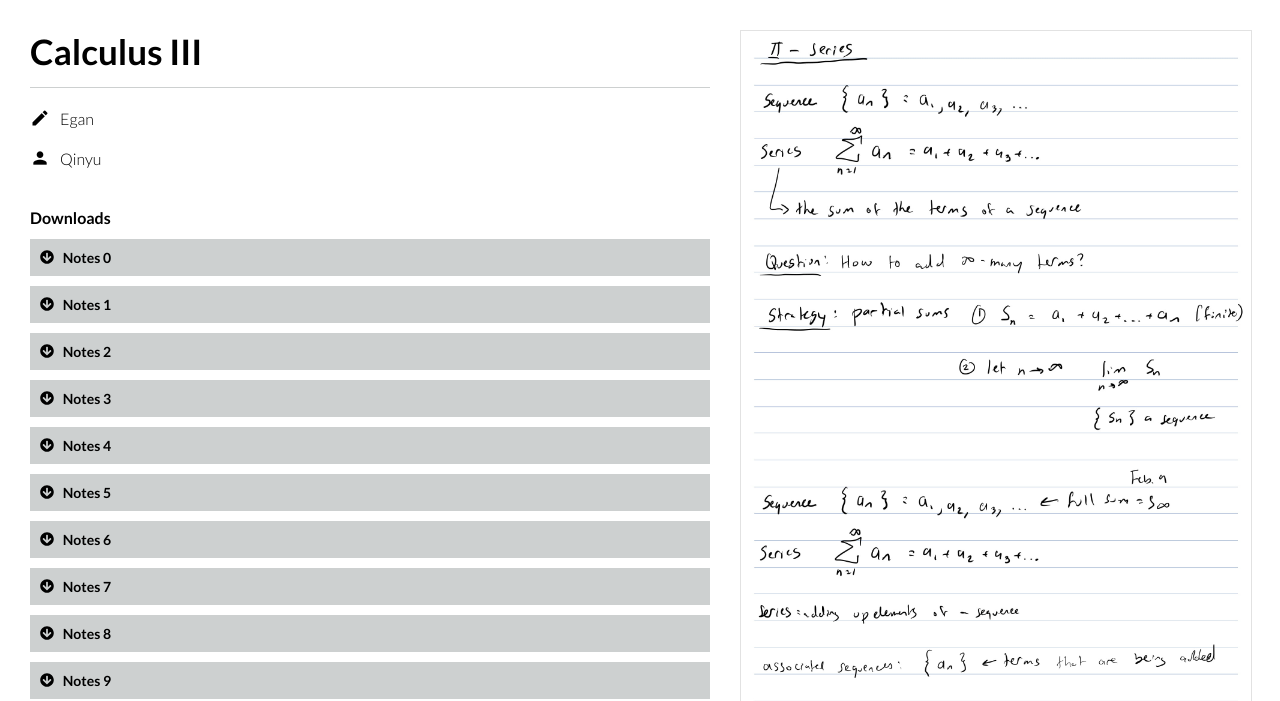
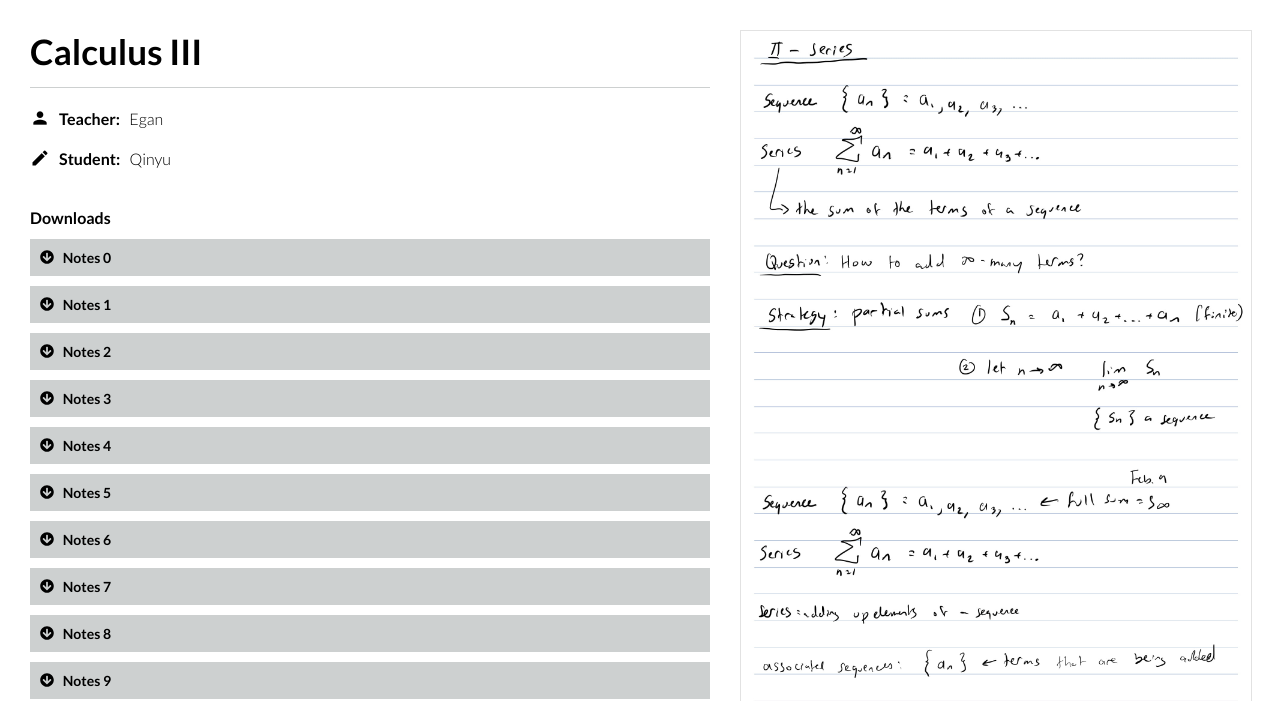
Before and after one commit to rhotter/marinotes, a Flask app: a page that uses templates/note.html in a window 1280 px wide. Shown: the part 55-756 px from the top of the page. Run offline with Flask 2, Linux system fonts and the light colour scheme; some libraries are stand-ins or nearby versions.

Commit message:
small change

```diff
--- a/templates/note.html
+++ b/templates/note.html
@@ -7,6 +7,7 @@
 
 	<!-- Font awesome for icon -->
 	<script defer src="https://use.fontawesome.com/releases/v5.0.10/js/all.js" integrity="sha384-slN8GvtUJGnv6ca26v8EzVaR9DC58QEwsIk9q1QXdCU8Yu8ck/tL/5szYlBbqmS+" crossorigin="anonymous"></script>
+
 	<!-- Google icons -->
 	<link href="https://fonts.googleapis.com/icon?family=Material+Icons" rel="stylesheet">
 
@@ -31,10 +32,12 @@
 				<div style="margin-top: 20px;">
 
 					<div class="sub">
-						<i class="material-icons" style="padding-right: 10px; vertical-align: text-bottom; font-size: 20px;">create</i>{{ teacher }}
+						<i class="material-icons" style="padding-right: 6px; vertical-align: text-bottom; font-size: 20px;">person</i>
+						<span style="font-weight: 700">Teacher: &nbsp; </span>{{ teacher }}
 					</div>
 					<div class="sub">
-						<i class="material-icons" style="padding-right: 10px; vertical-align: text-bottom; font-size: 20px;">person</i>{{ student }}
+						<i class="material-icons" style="padding-right: 6px; vertical-align: text-bottom; font-size: 20px;">create</i>
+						<span style="font-weight: 700">Student: &nbsp; </span>{{ student }}
 					</div>
 				</div>
 
```
